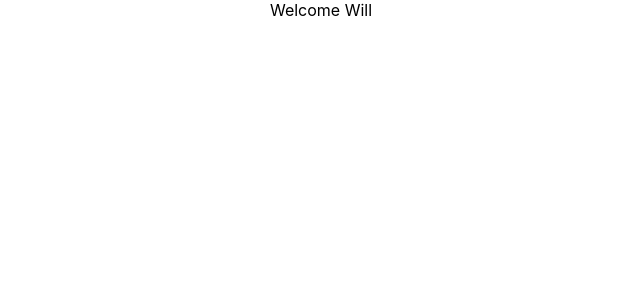
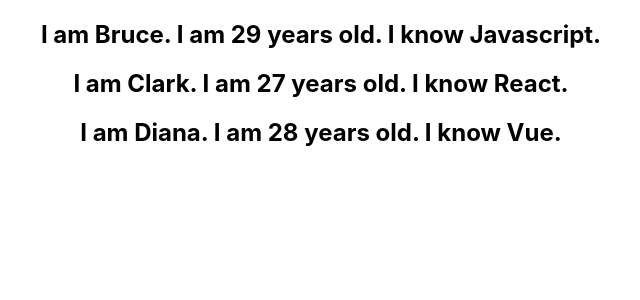
Before and after one commit to illwillgusto/hello-world, a React (Create React App) app: page / in a window 1280 px wide. Shown: the top 300 px of the page, without its empty margins (319-959 px from the left). Built offline with nearby package versions, Linux system fonts and the light colour scheme.

Commit message:
mapping in React
rendering list by using the map method from JavaScript
how the syntax will appear in JSX when rendering a list

```diff
--- a/src/App.js
+++ b/src/App.js
@@ -12,12 +12,14 @@
 import EventBind from './Components/EventBind';
 import ParentComponent from './Components/ParentComponent';
 import UserGreeting from './Components/UserGreeting';
+import NameList from './Components/NameList';
 
 class App extends Component {
   render() {
     return (
       <div className='App'>
-        <UserGreeting />
+        <NameList />
+        {/* <UserGreeting /> */}
         {/* <ParentComponent /> */}
         {/* <EventBind /> */}
         {/* <ClassClick />
--- /dev/null
+++ b/src/Components/NameList.js
@@ -0,0 +1,34 @@
+import React from 'react'
+
+function NameList() {
+    const persons = [
+        {
+            id: 1,
+            name: 'Bruce',
+            age: 29,
+            skill: 'Javascript'
+        },
+        {
+            id: 2,
+            name: 'Clark',
+            age: 27,
+            skill: 'React'
+        },
+        {
+            id: 3,
+            name: 'Diana',
+            age: 28,
+            skill: 'Vue'
+        }
+    ]
+    const personList = persons.map(persons => <h2>I am {persons.name}. I am {persons.age} years old. I know {persons.skill}.</h2>)
+  return (
+    <div>
+      {
+        personList
+      }
+    </div>
+  )
+}
+
+export default NameList
```
